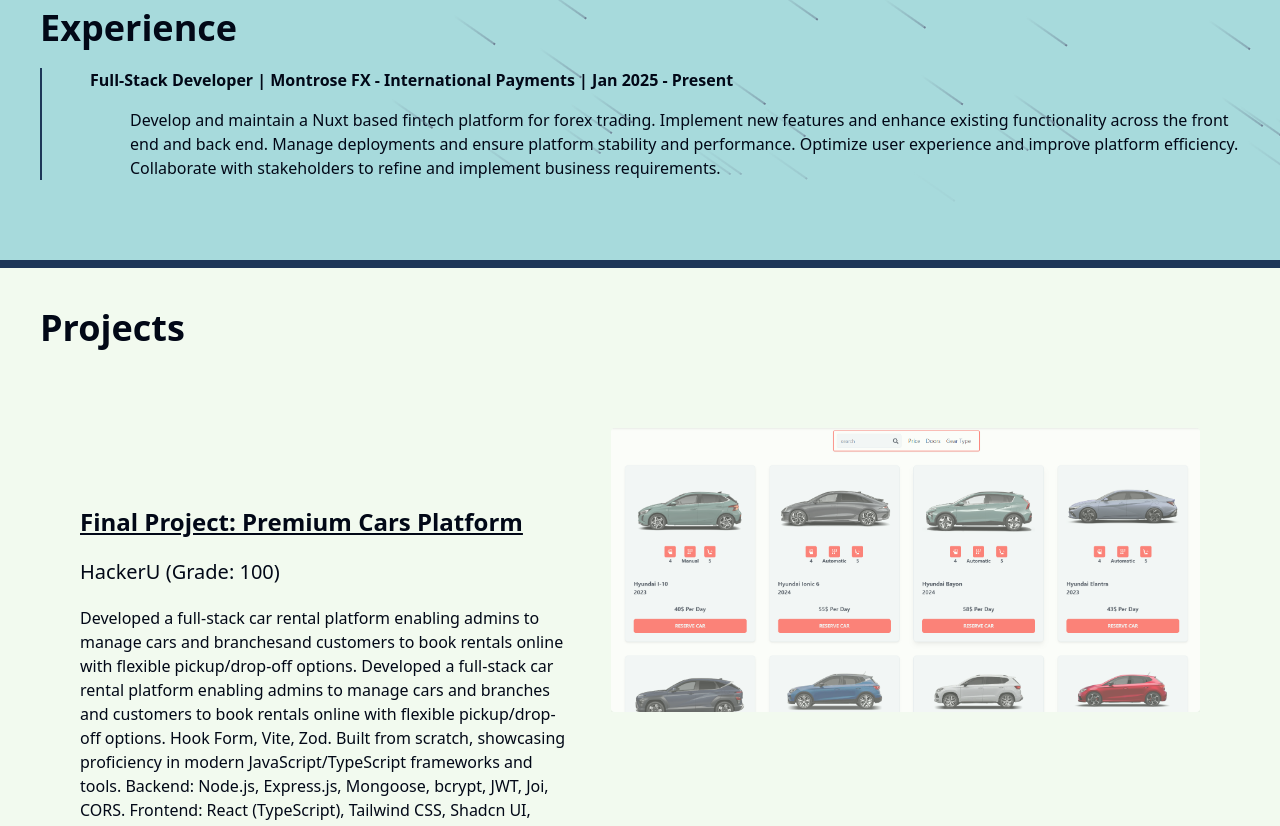
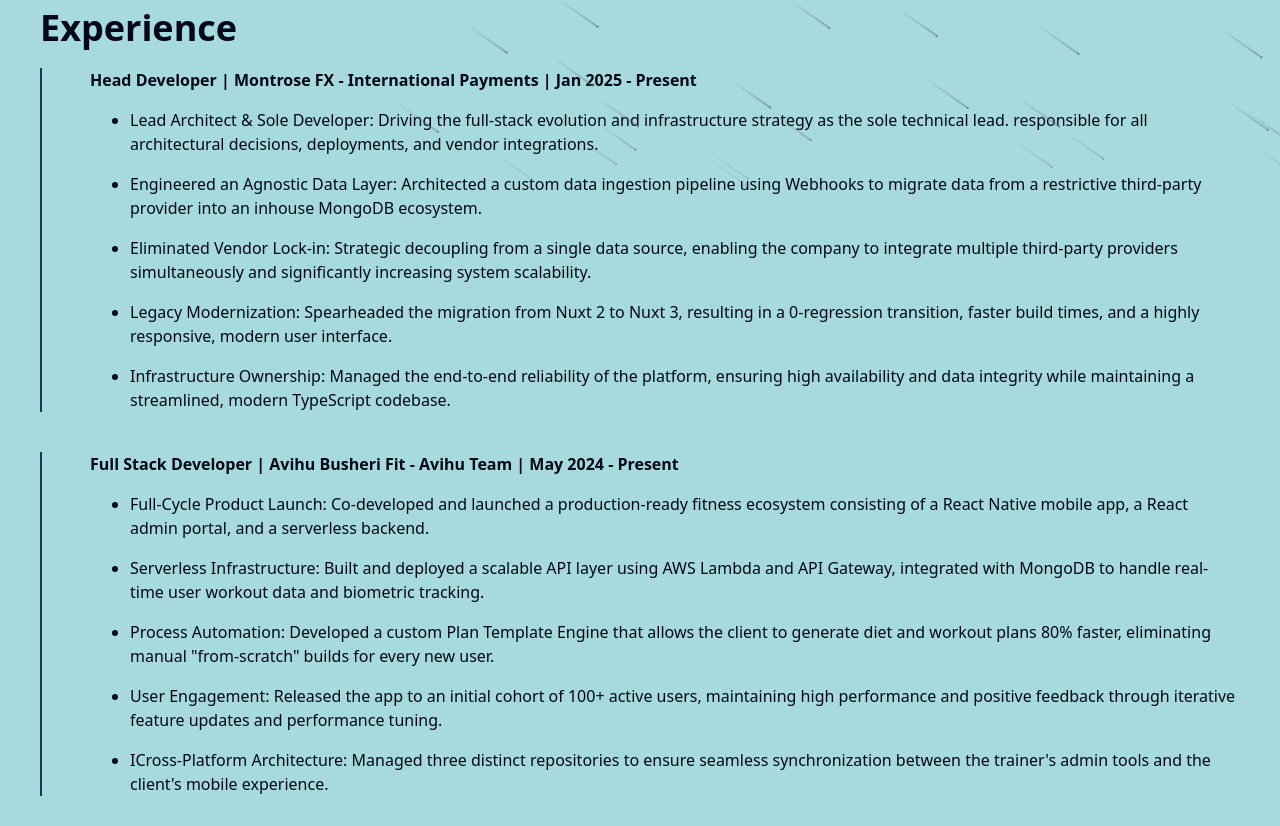
Before and after one commit to Noam-Moskowitz/Noam-Moskowitz-Portfolio, a React (Vite) app: page / in a window 1280 px wide. Shown: the part 1192-2018 px from the top of the page. Built offline with nearby package versions, Linux system fonts and the light colour scheme.

Commit message:
Added new resume and updated expereience

```diff
--- a/src/components/experience/ExpereienceWarpper.tsx
+++ b/src/components/experience/ExpereienceWarpper.tsx
@@ -10,9 +10,11 @@
     >
       <Meteors number={50} />
       <h2 className="text-4xl font-bold">Experience</h2>
-      {experienceArr.map((item, i) => (
-        <ExperienceSection key={i} title={item.title} content={item.content} />
-      ))}
+      <div className="space-y-10">
+        {experienceArr.map((item, i) => (
+          <ExperienceSection key={i} title={item.title} content={item.content} />
+        ))}
+      </div>
     </div>
   );
 };
--- a/src/components/experience/ExperienceSection.tsx
+++ b/src/components/experience/ExperienceSection.tsx
@@ -2,14 +2,22 @@
 
 interface ExperienceSectionProps {
   title: string;
-  content: string;
+  content: string|string[];
 }
 
 const ExperienceSection: React.FC<ExperienceSectionProps> = ({ title, content }) => {
   return (
     <div className="flex flex-col pl-5 md:pl-12 border-l-2 border-divider">
       <h3 className="font-bold">{title}</h3>
+      {typeof content=='string'?
       <p className="md:pl-10 pt-4">{content}</p>
+      :
+      content.map(item=>(
+        <ul>
+          <li className="md:ml-10 ml-4 pt-4 list-disc">{item}</li>
+          </ul>
+      ))
+      }
     </div>
   );
 };
--- a/src/constants/experience.ts
+++ b/src/constants/experience.ts
@@ -1,6 +1,37 @@
 export const experienceArr = [
   {
-    title: `Full-Stack Developer | Montrose FX - International Payments | Jan 2025 - Present`,
-    content: `Develop and maintain a Nuxt based fintech platform for forex trading. Implement new features and enhance existing functionality across the front end and back end. Manage deployments and ensure platform stability and performance. Optimize user experience and improve platform efficiency. Collaborate with stakeholders to refine and implement business requirements. `,
+    title: `Head Developer | Montrose FX - International Payments | Jan 2025 - Present`,
+    content: [`Lead Architect & Sole Developer: Driving the full-stack evolution and infrastructure
+strategy as the sole technical lead. responsible for all architectural decisions,
+deployments, and vendor integrations.`,`Engineered an Agnostic Data Layer: Architected a custom data ingestion pipeline
+using Webhooks to migrate data from a restrictive third-party provider into an inhouse MongoDB ecosystem.
+`,`Eliminated Vendor Lock-in: Strategic decoupling from a single data source, enabling
+the company to integrate multiple third-party providers simultaneously and
+significantly increasing system scalability.
+`,`Legacy Modernization: Spearheaded the migration from Nuxt 2 to Nuxt 3, resulting in
+a 0-regression transition, faster build times, and a highly responsive, modern user
+interface.
+`,`Infrastructure Ownership: Managed the end-to-end reliability of the platform,
+ensuring high availability and data integrity while maintaining a streamlined, modern
+TypeScript codebase.
+`],
+  },
+  {
+    title: `Full Stack Developer | Avihu Busheri Fit - Avihu Team | May 2024 - Present`,
+    content: [`Full-Cycle Product Launch: Co-developed and launched a production-ready fitness
+ecosystem consisting of a React Native mobile app, a React admin portal, and a
+serverless backend.
+`,`Serverless Infrastructure: Built and deployed a scalable API layer using AWS Lambda
+and API Gateway, integrated with MongoDB to handle real-time user workout data and
+biometric tracking.
+`,`Process Automation: Developed a custom Plan Template Engine that allows the client
+to generate diet and workout plans 80% faster, eliminating manual "from-scratch"
+builds for every new user.
+`,`User Engagement: Released the app to an initial cohort of 100+ active users,
+maintaining high performance and positive feedback through iterative feature updates
+and performance tuning.
+`,`ICross-Platform Architecture: Managed three distinct repositories to ensure seamless
+synchronization between the trainer's admin tools and the client's mobile experience.
+`],
   },
 ];
```
Also changed, not shown: 1 other file (tests, documents, lock files or other folders).
